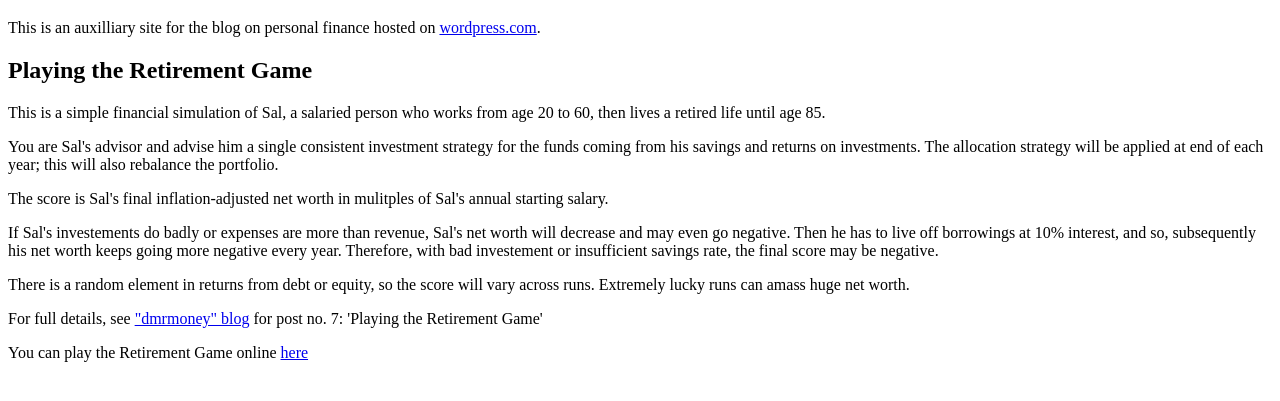
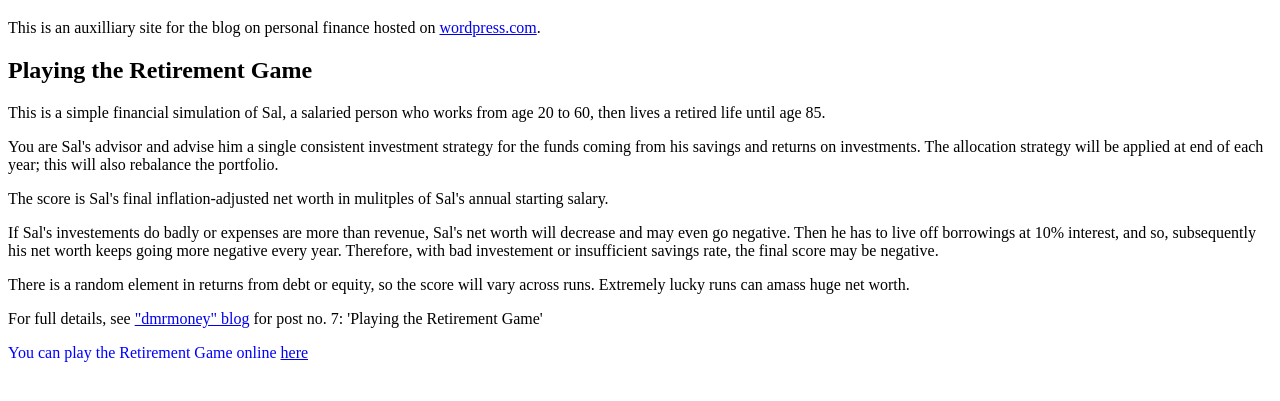
Before and after one commit to dmrmoney/dmrmoney.github.io, a plain HTML site: page index.html in a window 1280 px wide. Shown: the part 61-462 px from the top of the page. Drawn offline with Linux system fonts and the light colour scheme.

Commit message:
direct update of formatting change

```diff
--- a/index.html
+++ b/index.html
@@ -30,7 +30,7 @@ This is an auxilliary site for the blog on personal finance hosted on <a href="h
     <p>There is a random element in returns from debt or equity, so the score will vary across runs. Extremely lucky runs can amass huge net worth.</p>
     <p>For full details, see <a href="https://dmrmoney.wordpress.com/" align="right" target="_blank">"dmrmoney" blog</a> for post no. 7: 'Playing the Retirement Game'
     </p>
-	<p>You can play the Retirement Game online <a href="RetirementGame/retirement_game.htm" target="_blank">here</a></p>
+	<p style="color:blue;">You can play the Retirement Game online <a href="RetirementGame/retirement_game.htm" target="_blank">here</a></p>
 
 </body>
 </html>
```
